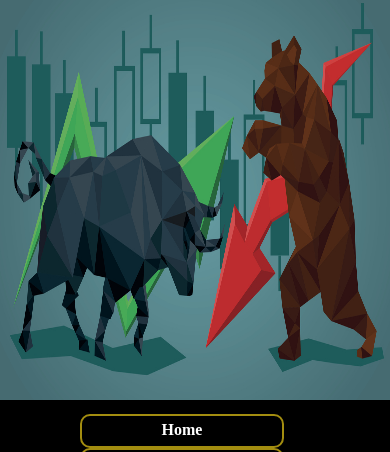
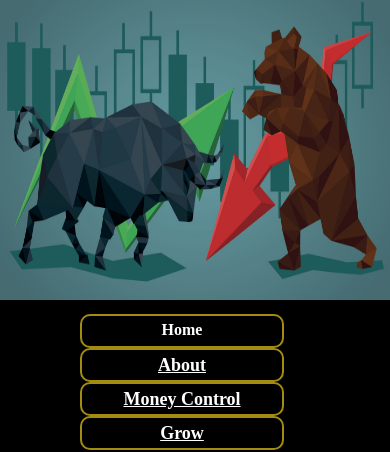
Before and after one commit to ashwinjeeva/stocks-analyzer, a plain HTML site: page index.html in a window 390 px wide. Shown: the top 452 px of the page. Drawn offline with Linux system fonts and the light colour scheme.

Commit message:
Update home.css

```diff
--- a/home.css
+++ b/home.css
@@ -104,6 +104,10 @@ text-align: right;
 margin-right: 0;
 }
 @media (max-width: 575.98px) {
+    img{
+    width: 100%;
+    height: 300px;
+}
     body{
         background-color:black;
         }
```
